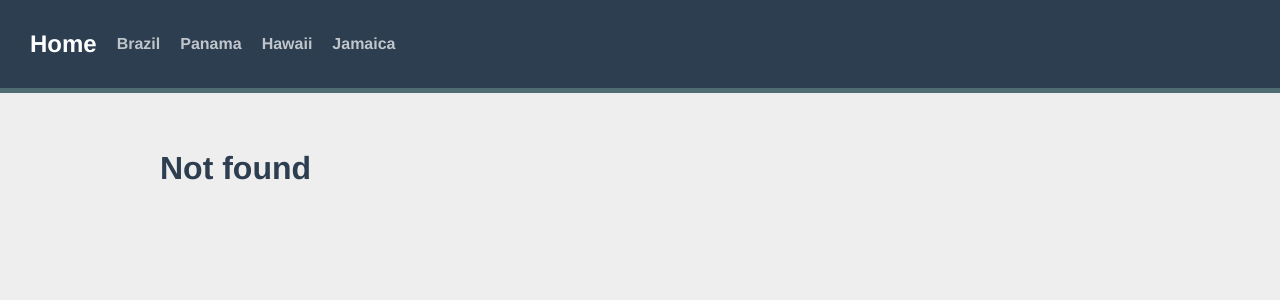
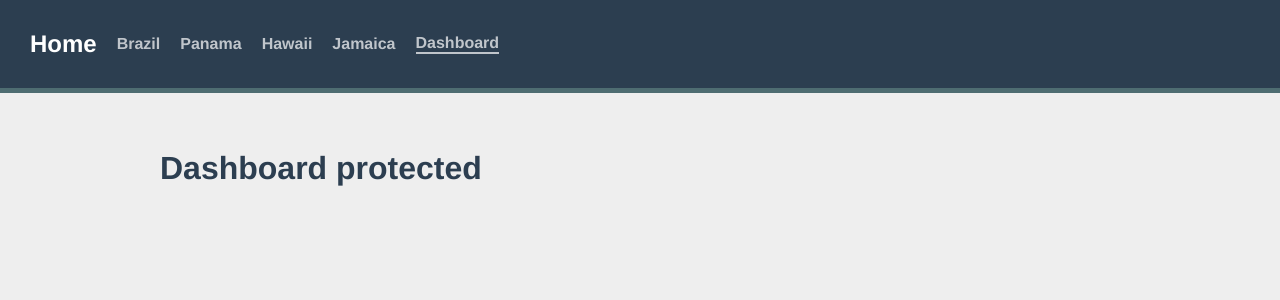
Before and after one commit to ghislaingirardeau/VS_Router_Travel_App, a Vue app: page /dashboard in a window 1280 px wide. Before the commit this address had no page. Shown: the top 300 px of the page. Built offline with nearby package versions, Linux system fonts and the light colour scheme.

Commit message:
use query

```diff
--- a/src/components/TheNavigation.vue
+++ b/src/components/TheNavigation.vue
@@ -7,6 +7,7 @@
       :to="{ name: 'destination.view', params: { id: destination.id, slug: destination.slug } }"
       >{{ destination.name }}
     </RouterLink>
+    <RouterLink :to="{ name: 'dashboard', query: { redirect: 'true' } }">Dashboard</RouterLink>
   </div>
 </template>
 
--- a/src/router/index.ts
+++ b/src/router/index.ts
@@ -7,6 +7,11 @@ const routes = [
     path: '/',
     name: 'home',
     component: HomeView
+  },
+  {
+    path: '/dashboard',
+    name: 'dashboard',
+    component: () => import('../views/Dashboard.vue')
   },
   {
     path: '/destination/:id/:slug',
@@ -68,9 +73,13 @@ const router = createRouter({
 // GLOBAL NAVIGATION GUARDS
 // Every time the route change this callback is fired
 router.beforeEach((to, from) => {
-  console.log(to)
   if (to.meta.auth) {
     // routes is only for auth user
+  }
+  if (to.query.redirect) {
+    return {
+      name: 'home'
+    }
   }
 })
 
--- /dev/null
+++ b/src/views/Dashboard.vue
@@ -0,0 +1,9 @@
+<template>
+  <div>
+    <h1>Dashboard protected</h1>
+  </div>
+</template>
+
+<script setup></script>
+
+<style lang="scss" scoped></style>
--- a/src/views/HomeView.vue
+++ b/src/views/HomeView.vue
@@ -11,7 +11,10 @@ const destinations = sourceData.destinations
       <RouterLink
         v-for="destination in destinations"
         :key="destination.id"
-        :to="{ name: 'destination.view', params: { id: destination.id, slug: destination.slug } }"
+        :to="{
+          name: 'destination.view',
+          params: { id: destination.id, slug: destination.slug }
+        }"
       >
         <h2>
           {{ destination.name }}
```
